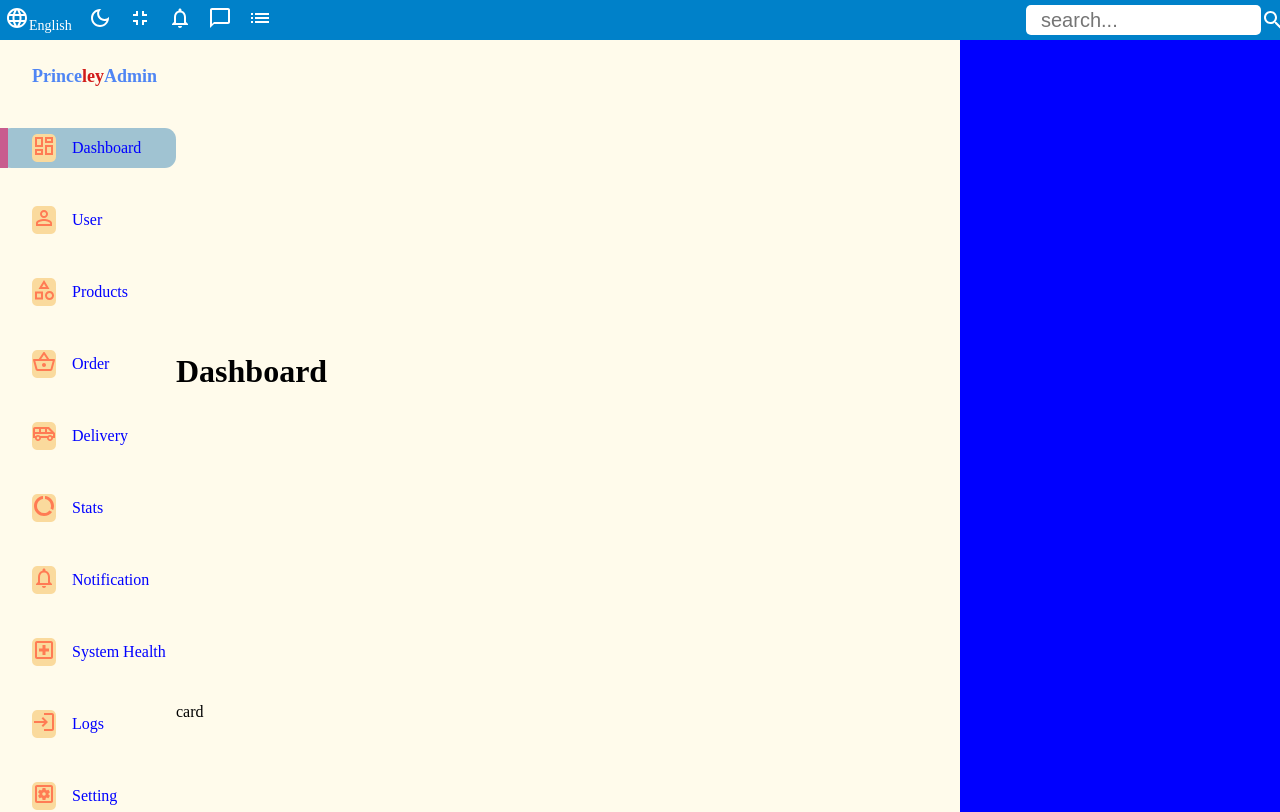
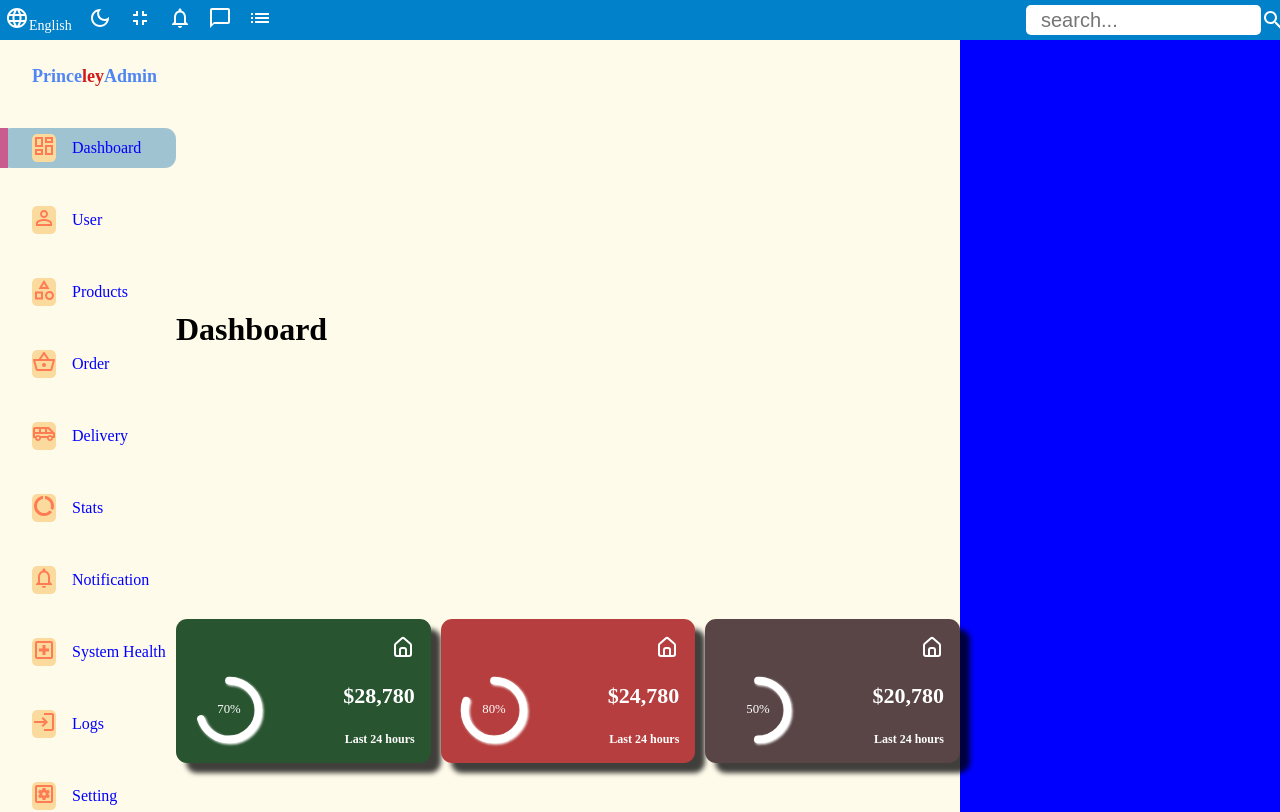
Before and after one commit to steno1/movieResponsivewithNav, a React (Create React App) app: page / in a window 1280 px wide. Shown: the top 812 px of the page. Built offline with nearby package versions, Linux system fonts and the light colour scheme.

Commit message:
updated code recent1 on 10th jan 2023

```diff
--- /dev/null
+++ b/src/card/Card.jsx
@@ -0,0 +1,55 @@
+import { useState } from "react";
+import {AnimateSharedLayout} from "framer-motion";//provide extra frames
+import { CircularProgressbar } from 'react-circular-progressbar';
+import 'react-circular-progressbar/dist/styles.css';
+import './Card.scss'
+const Card=(props)=>{
+    const [expanded, setExpanded]=useState(false);
+
+return(
+
+    <AnimateSharedLayout>
+{expanded?(
+    "expanded card"
+)
+:(
+    <CompardCard params={props}/>
+)}
+    </AnimateSharedLayout>
+
+
+)
+}
+
+//compardCard
+const CompardCard=({params})=>{
+    const Png=params.png;
+return(
+    <div className="compardCard"
+    style={{background:params.color.backGround,
+    boxShadow:params.color.boxShadow}}>
+<div className="radialBar">
+<CircularProgressbar
+    value={params.barValue}
+    text={`${params.barValue }%`}
+/>
+</div>
+<div className="details">
+<Png/>
+<span>${params.value}</span>
+<span>Last 24 hours</span>
+
+</div>
+<div className="detail">
+
+
+</div>
+    </div>
+)
+}
+/*
+const ExpandedCard=()=>{
+
+}
+export default Card */
+export default Card;
--- /dev/null
+++ b/src/card/Card.scss
@@ -0,0 +1,61 @@
+.compardCard{
+    display: flex;
+    flex: 1;
+    height: 7rem !important;/*important so that the circular bar
+    height from the library wont over shadow it*/
+    border-radius: 0.7rem;
+    color: white;
+    position: relative;
+    cursor: pointer;
+    padding: 1rem;
+
+    &:hover{
+        box-shadow: none !important;
+    }
+    //radial bar
+    .radialBar{
+        flex: 1;
+        display: flex;
+        flex-direction: column;
+        justify-content: flex-end;
+        gap: 1rem;
+        .span{
+            font-size: 17px;
+            font-weight: bold;
+        }
+
+        //.circularProgressbar. check name by inspecting on chrome
+    .CircularProgressbar-path{
+        stroke: white!important;
+        stroke-width: 12px !important;
+        filter: drop-shadow(2px 2px 2px white);
+            }
+            .CircularProgressbar{
+                width: 4rem !important;
+                overflow: visible;
+                padding: 5px !important;
+            }
+            .CircularProgressbar-trail{
+                display: none;
+            }
+            .CircularProgressbar-text{
+                fill: white!important;
+
+            }
+    }
+    .details{
+        flex: 1;
+        display: flex;
+        flex-direction: column;
+        justify-content: space-between;
+        align-items: flex-end;
+        span:nth-child(2){
+            font-size: 22px;
+            font-weight: bold;
+        }
+        span:nth-child(3){
+            font-size: 12px;
+            font-weight: bold;
+        }
+    }
+}
--- /dev/null
+++ b/src/cards/Cards.jsx
@@ -0,0 +1,28 @@
+import "./Cards.scss"
+import { CardsData } from "../data/Data"
+import Card from "../card/Card"
+const Cards=()=>{
+    return(
+        <div className="cards">
+
+{CardsData.map((card, id)=>{
+
+    return(
+        <div className="parentContainer">
+<Card
+    title={card.title}
+    color={card.color}
+    barValue={card.barValue}
+    value={card.value}
+    png={card.png}
+/>
+</div>
+    )
+
+})}
+
+
+        </div>
+    )
+}
+export default Cards
--- /dev/null
+++ b/src/cards/Cards.scss
@@ -0,0 +1,10 @@
+.cards{
+
+    display: flex;
+    gap :10px;
+.parentContainer{
+width: 100%;
+
+
+}
+}
--- a/src/component/cards/Card.jsx
+++ /dev/null
@@ -1,9 +0,0 @@
-import './card.scss'
-const Card=()=>{
-    return(
-        <div className="card">
-card
-        </div>
-    )
-}
-export default Card
--- a/src/data/Data.js
+++ b/src/data/Data.js
@@ -1,12 +1,9 @@
-//import {
+import {
 
-//UilEstate,
-//UilClipboardAlt,
-//UilUsersAlt,
-//UilChart,
-//UilSignOutAlt,
+UilEstate,
 
-//} from"@iconscout/react-unicons"
+
+} from"@iconscout/react-unicons"
 
 import DashboardOutlinedIcon from '@mui/icons-material/DashboardOutlined';
 import PersonOutlineOutlinedIcon from '@mui/icons-material/PersonOutlineOutlined';
@@ -84,3 +81,59 @@ export const SideData=[
 
 
 ]
+export const CardsData=[
+    {
+        title:"Sales",
+        color:{
+
+            backGround: "#285430",
+            boxShadow:" 10px 10px 5px 0px rgba(0,0,0,0.75)",
+
+        },
+        barValue:70,
+        value:"28,780",
+        png:UilEstate,
+        series:[
+            {
+                   data:[32, 43, 29, 106, 100],
+            }
+        ]
+    },
+    {
+        title:"Revenue",
+        color:{
+         backGround: "#B73E3E",
+
+           boxShadow:" 10px 10px 5px 0px rgba(0,0,0,0.75)",
+
+        },
+        barValue:80,
+        value:"24,780",
+        png:UilEstate,
+        series:[
+            {
+                name:"Sales",
+                data:[32, 43, 29, 106, 100],
+            }
+        ]
+    },
+    {
+        title:"Expenses",
+        color:{
+            backGround:"#594545",
+
+            boxShadow:"10px 10px 5px 0px rgba(0,0,0,0.75)",
+
+        },
+        barValue:50,
+        value:"20,780",
+        png:UilEstate,
+        series:[
+            {
+                name:"Sales",
+                data:[32, 43, 29, 106, 100],
+            }
+        ]
+    },
+
+]
--- a/src/maindash/Maindash.jsx
+++ b/src/maindash/Maindash.jsx
@@ -1,10 +1,11 @@
 import './maindash.scss'
-import Card from '../component/cards/Card';
+import Cards from '../cards/Cards';
 const Maindash=()=>{
     return(
         <div className="maindash">
 <h1>Dashboard</h1>
-<Card/>
+<Cards/>
+
         </div>
     )
 }
```
Also changed, not shown: src/component/cards/card.scss (deleted).
